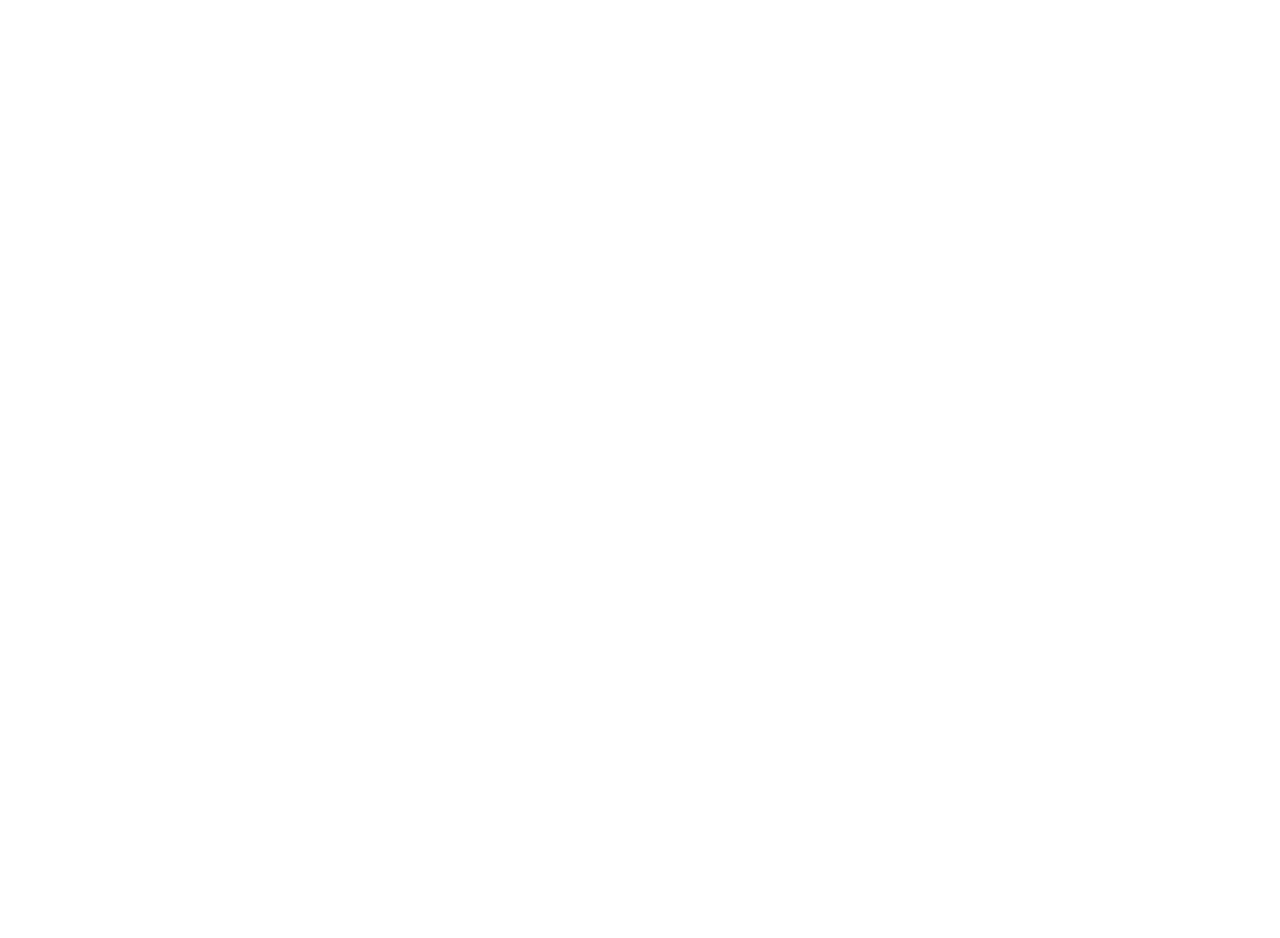
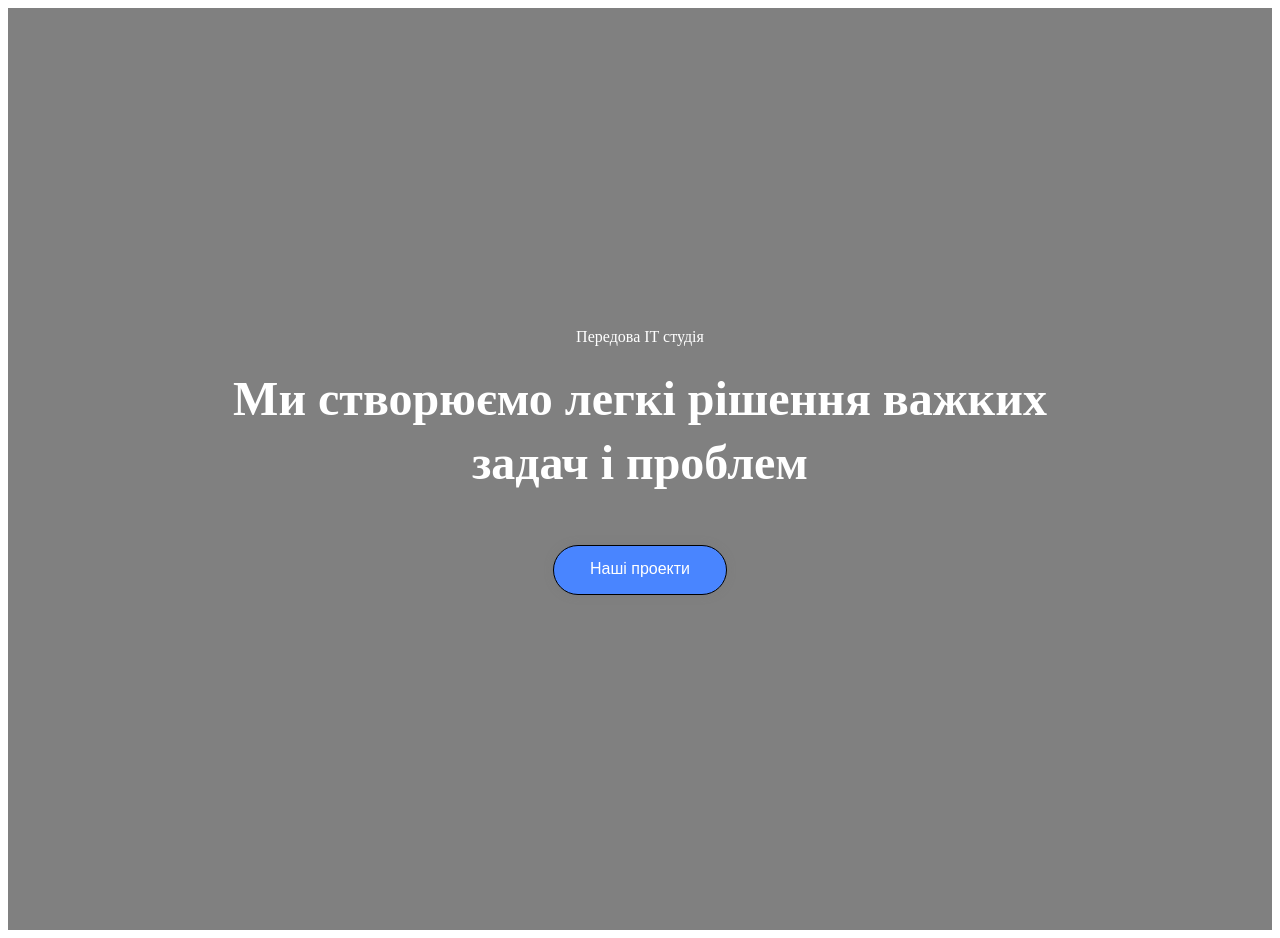
Before and after one commit to MaxRomanov5/edforwomen, a plain HTML site: page index.html in a window 1280 px wide. Before the commit the page ends 800 px from the top, so only its background shows below. Drawn offline with Linux system fonts and the light colour scheme.

Commit message:
add section

```diff
--- a/index.html
+++ b/index.html
@@ -7,7 +7,17 @@
     <title>Document</title>
     <link rel="stylesheet" href="./styles.css">
 </head>
-<body class="body">
-   <div class="div"></div>
+<body>
+    <main>
+        <section class="hero">
+            <div class="container">
+            <p class="hero-text">Передова IT студія</p>
+            <h1 class="hero-title">Ми створюємо легкі рішення важких задач і проблем</h1>
+            <button type="button" class="hero-button">Наші проекти</button>
+            </div>
+        </section>
+
+    </main>
+
 </body>
 </html>
--- a/styles.css
+++ b/styles.css
@@ -24,11 +24,51 @@
     margin: 0;
     padding: 0;
   }
-  .body > .div{
-      border-color: red;
-  }
 
+  .container {
+    width: 1140px;
+    padding-left: 15px;
+    padding-right: 15px;
+    margin: 0 auto;
+    }
 
-  .div{
-      border-color: green;
-  }
+    .hero {
+      background-color: grey;
+      padding-top: 319px;
+      padding-bottom: 335px;
+    }
+
+    .hero-text {
+      font-weight: 500;
+      font-size: 16px;
+      line-height: calc(20/16);
+      text-align: center;
+      color: var(--secondary-text-color);
+      margin-bottom: 20px;
+    }
+
+    .hero-title {
+      width: 829px;
+      font-weight: 800;
+      font-size: 48px;
+      line-height: calc(64/48);
+      text-align: center;
+      color: var(--secondary-title-color);
+      margin: 0 auto;
+      margin-bottom: 50px;
+    }
+
+    .hero-button {
+      display: block;
+      background-color: var(--accent-color);
+      box-shadow: 0px 0px 10px rgba(111, 111, 111, 0.25);
+      border-radius: 30px;
+      border: 1px solid #000;
+      font-weight: 500;
+      font-size: 16px;
+      line-height: calc(20/16);
+      text-align: center;
+      color: var(--secondary-text-color);
+      padding: 13px 36px 15px;
+      margin: 0 auto;
+    }
```
